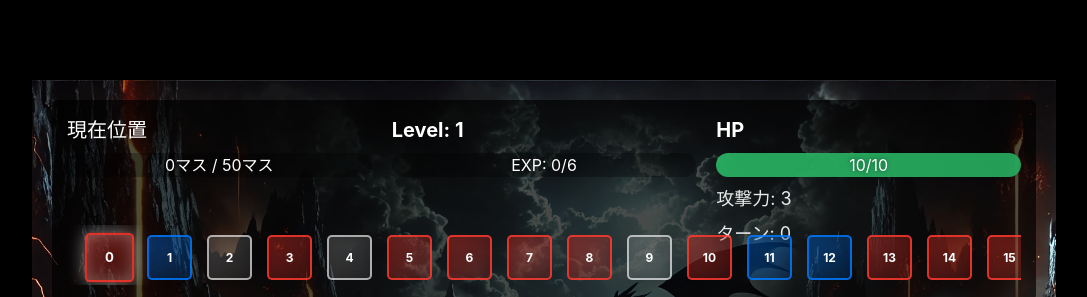
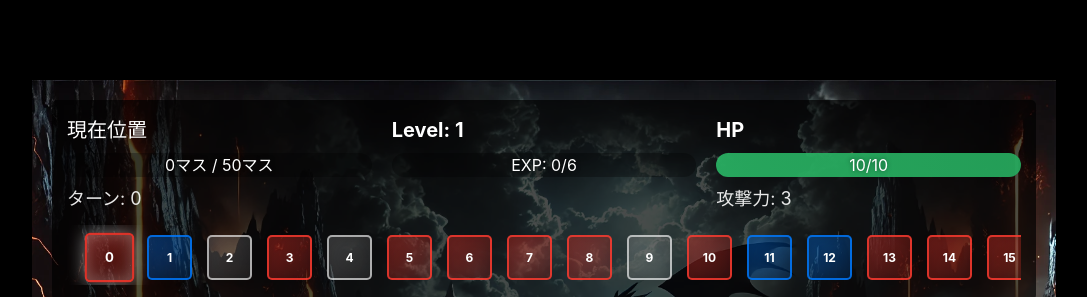
Before and after one commit to kekoyana/carddragon, a React (Vite) app: page / in a window 1280 px wide. Shown: the top 297 px of the page, without its empty margins (96-1183 px from the left). Built offline with nearby package versions, Linux system fonts and the light colour scheme.

Commit message:
ターン数の表示を修正

```diff
--- a/src/components/Game.tsx
+++ b/src/components/Game.tsx
@@ -68,6 +68,7 @@ const Game = () => {
               />
               <span>{position}マス / {GAME_CONFIG.GOAL_POSITION}マス</span>
             </div>
+            <p className={styles.turns}>ターン: {turns}</p>
           </div>
           <div>
             <p>Level: {level}</p>
@@ -89,7 +90,6 @@ const Game = () => {
               <span>{hp}/{maxHp}</span>
             </div>
             <p className={styles.attack}>攻撃力: {attack}</p>
-            <p className={styles.turns}>ターン: {turns}</p>
           </div>
         </div>
 
```
